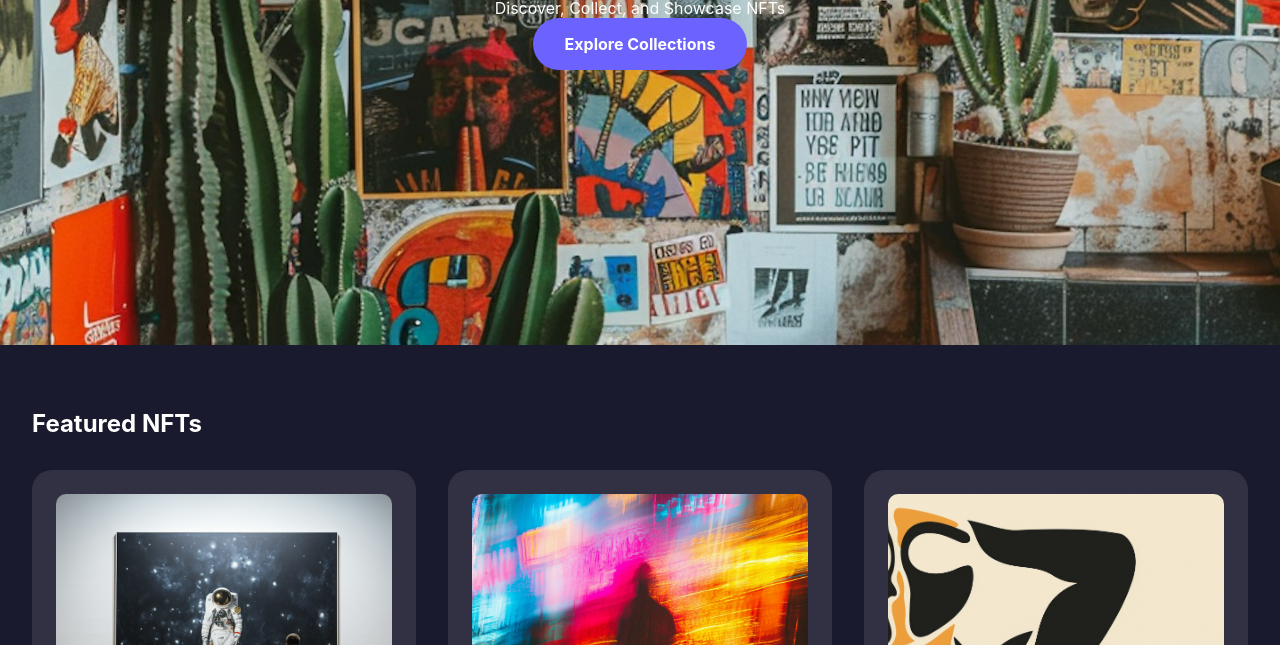
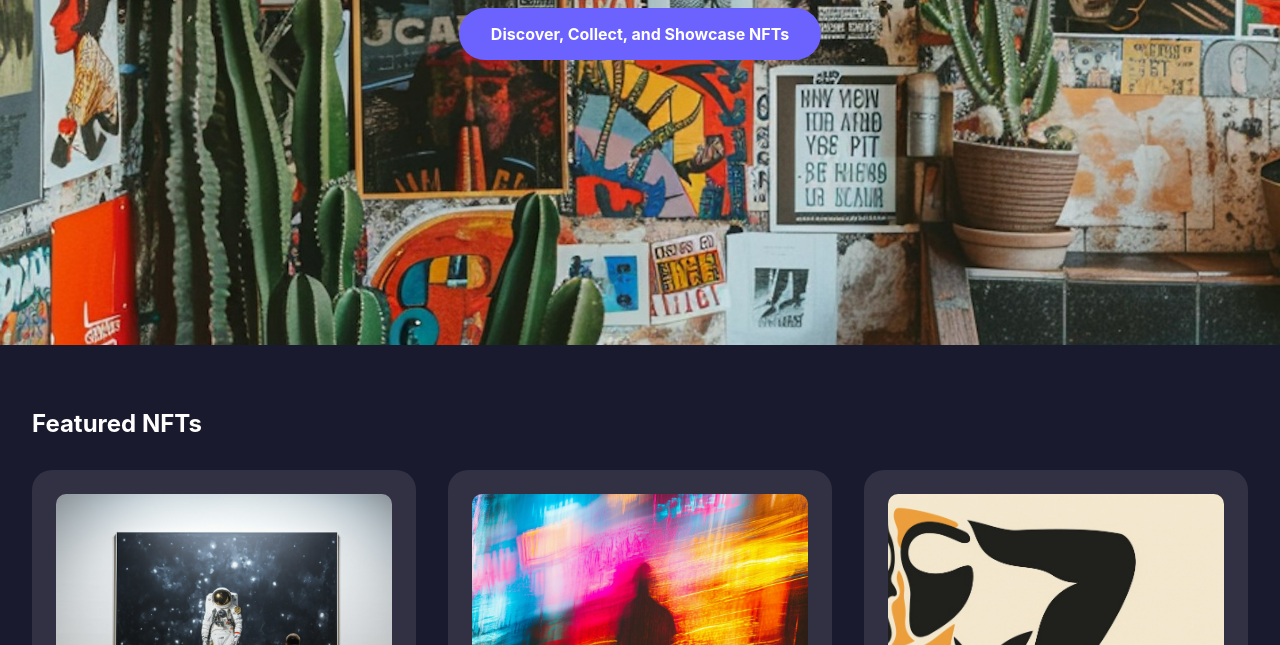
Before and after one commit to siphosenkosi803/NFT_Market_Place, a plain HTML site: page index.html in a window 1280 px wide. Shown: the part 455-1100 px from the top of the page. Drawn offline with nearby package versions, Linux system fonts and the light colour scheme.

Commit message:
updated CTA button

```diff
--- a/index.html
+++ b/index.html
@@ -319,8 +319,8 @@
     <section id="home" class="hero">
         <div class="hero-content">
             <h1>Where Art Meets Blockchain</h1>
-            <p>Discover, Collect, and Showcase NFTs</p>
-            <a href="#explore" class="cta-button">Explore Collections</a>
+            <p></p>
+            <a href="#explore" class="cta-button">Discover, Collect, and Showcase NFTs</a>
         </div>
     </section>
 
```
Also changed, not shown: 1 other file.
